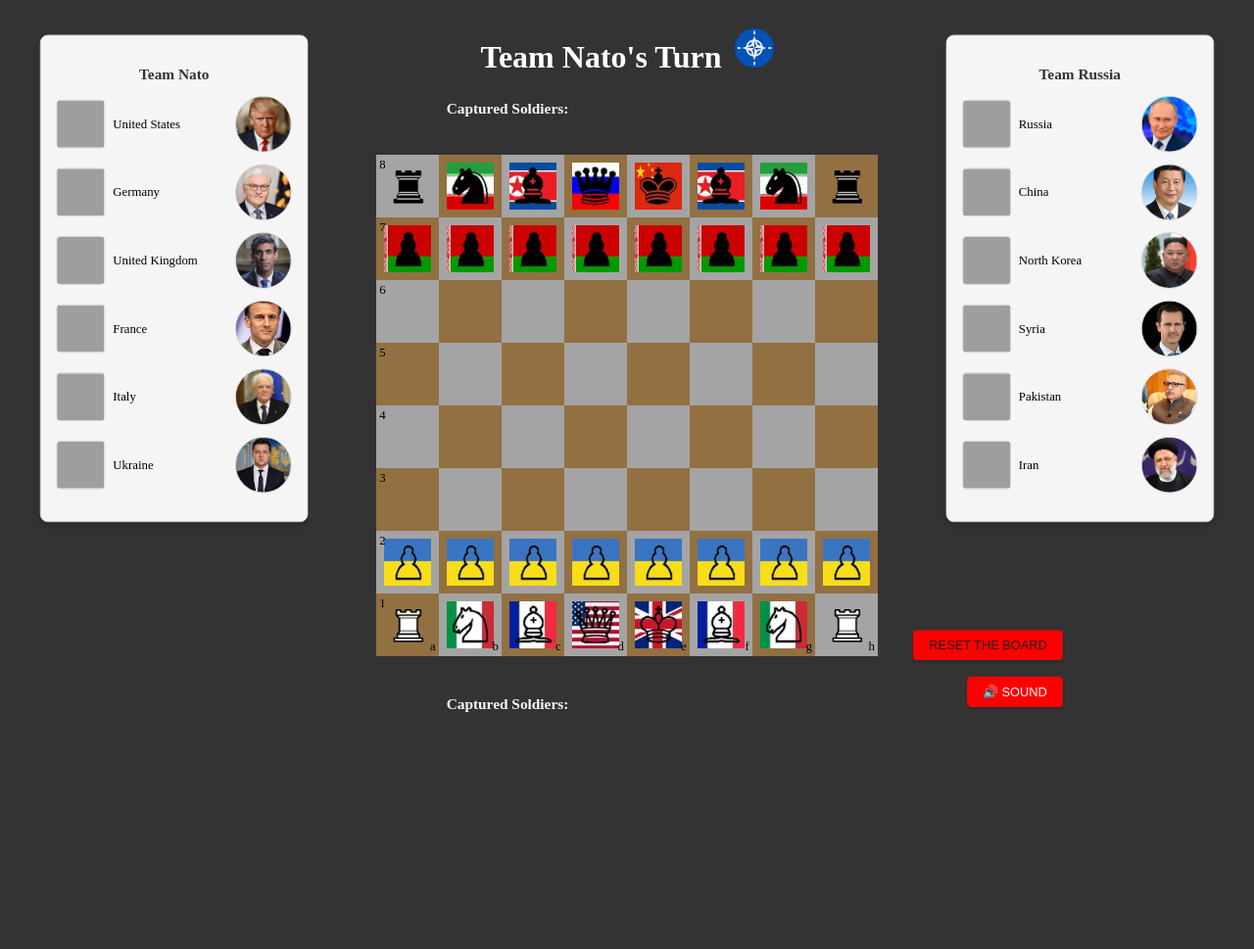
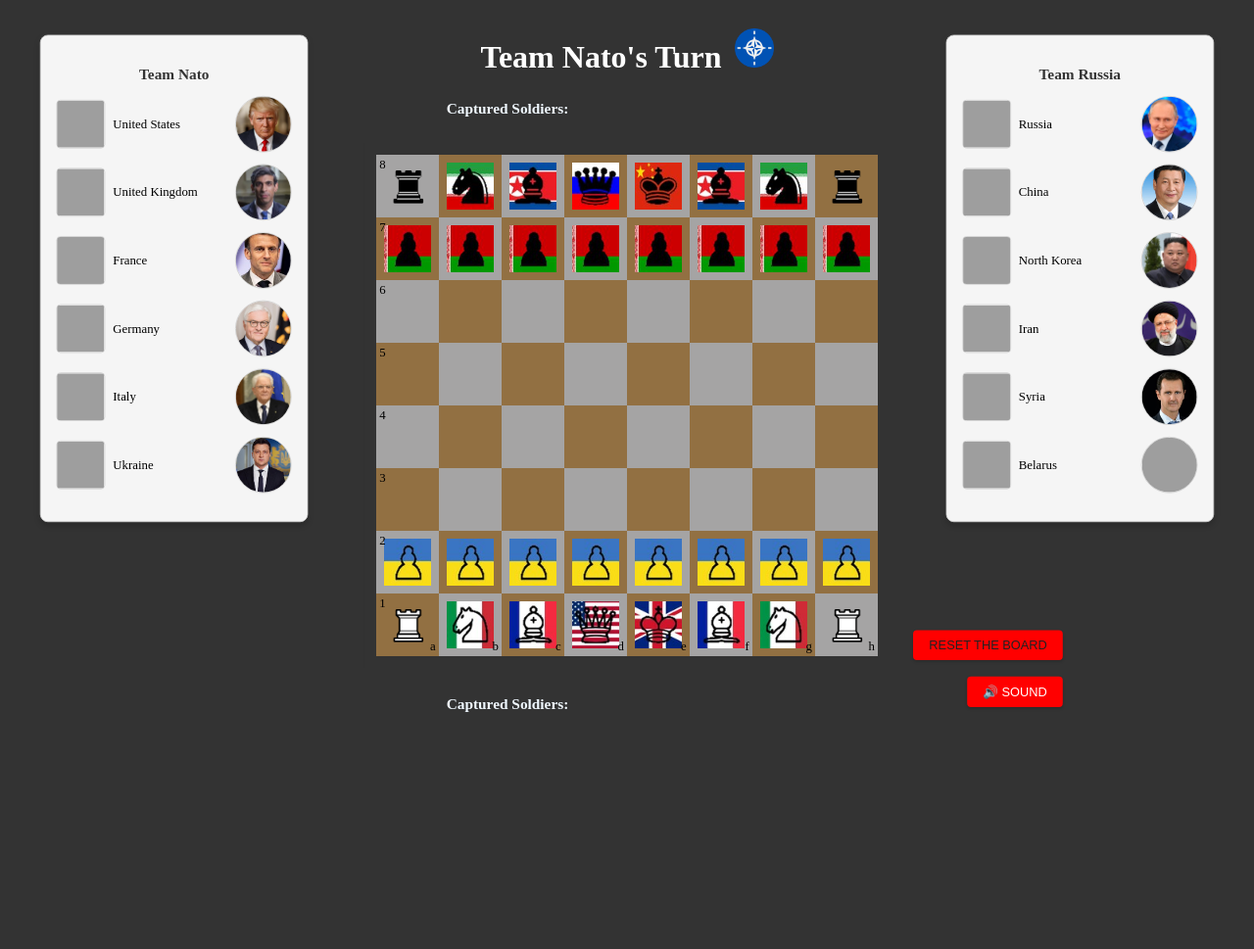
Before and after one commit to rogerkorantenng/chess-game, a Django app: page /play in a window 1280 px wide; the page is wider, and only the part inside the window is pictured. Shown: that part at 98% size. Run offline with Django 4.2, Linux system fonts and the light colour scheme; grey boxes are pictures that could not be loaded.

Commit message:
Rearrange chess players

```diff
--- a/game/templates/chessPage.html
+++ b/game/templates/chessPage.html
@@ -69,22 +69,22 @@
                 <img src="{% static 'presidents/trump.jpg' %}" alt="President Joe Biden" class="president-photo">
             </li>
             <li>
-                <img src="https://flagcdn.com/w320/de.png" alt="Germany Flag" class="flag-icon">
-                <span>Germany</span>
-                <img src="{% static 'presidents/germany.jpg' %}" alt="Chancellor Olaf Scholz" class="president-photo">
-            </li>
-            <li>
                 <img src="https://flagcdn.com/w320/gb.png" alt="UK Flag" class="flag-icon">
                 <span>United Kingdom</span>
                 <img src="{% static 'presidents/uk.jpeg' %}" alt="Prime Minister Rishi Sunak" class="president-photo">
             </li>
-
             <li>
                 <img src="https://flagcdn.com/w320/fr.png" alt="France Flag" class="flag-icon">
                 <span>France</span>
                 <img src="{% static 'presidents/france.jpeg' %}" alt="President Emmanuel Macron"
                      class="president-photo">
             </li>
+            <li>
+                <img src="https://flagcdn.com/w320/de.png" alt="Germany Flag" class="flag-icon">
+                <span>Germany</span>
+                <img src="{% static 'presidents/germany.jpg' %}" alt="Chancellor Olaf Scholz" class="president-photo">
+            </li>
+
             <li>
                 <img src="https://flagcdn.com/w320/it.png" alt="Italy Flag" class="flag-icon">
                 <span>Italy</span>
@@ -121,22 +121,23 @@
                 <img src="{% static 'presidents/korea.jpg' %}" alt="Supreme Leader Kim Jong-un" class="president-photo">
             </li>
             <li>
+                <img src="https://flagcdn.com/w320/ir.png" alt="Iran Flag" class="flag-icon">
+                <span>Iran</span>
+                <img src="{% static 'presidents/iran.webp' %}" alt="Supreme Leader Ali Khamenei"
+                     class="president-photo">
+            </li>
+            <li>
                 <img src="https://flagcdn.com/w320/sy.png" alt="Syria Flag" class="flag-icon">
                 <span>Syria</span>
                 <img src="{% static 'presidents/syria.jpg' %}" alt="President Bashar al-Assad" class="president-photo">
             </li>
             <li>
-                <img src="https://flagcdn.com/w320/pk.png" alt="Pakistan Flag" class="flag-icon">
-                <span>Pakistan</span>
-                <img src="{% static 'presidents/pakistan.webp' %}" alt="Asif Ali Zardari"
+                <img src="https://flagcdn.com/w320/by.png" alt="Pakistan Flag" class="flag-icon">
+                <span>Belarus</span>
+                <img src="{% static 'presidents/belarus.webp' %}" alt="Asif Ali Zardari"
                      class="president-photo">
             </li>
-            <li>
-                <img src="https://flagcdn.com/w320/ir.png" alt="Iran Flag" class="flag-icon">
-                <span>Iran</span>
-                <img src="{% static 'presidents/iran.webp' %}" alt="Supreme Leader Ali Khamenei"
-                     class="president-photo">
-            </li>
+
         </ul>
     </div>
 
```
